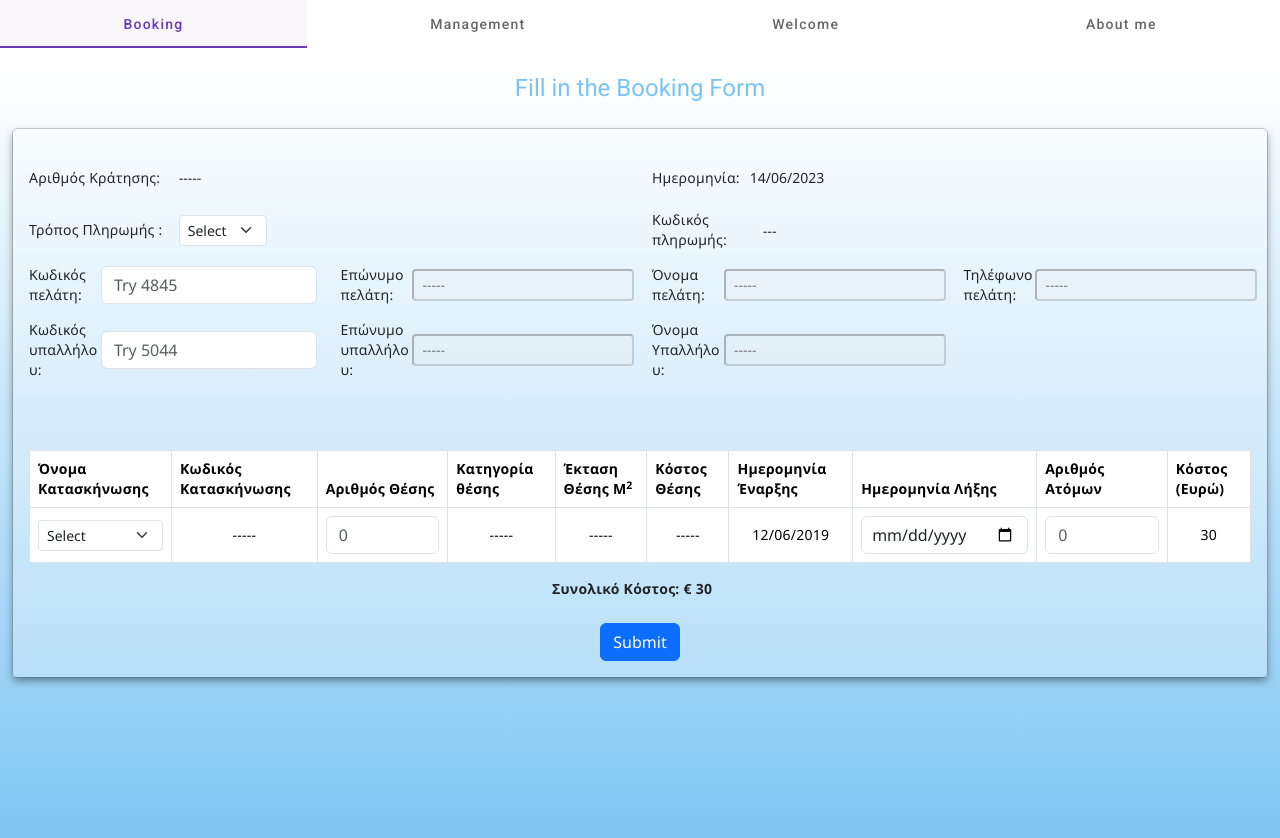
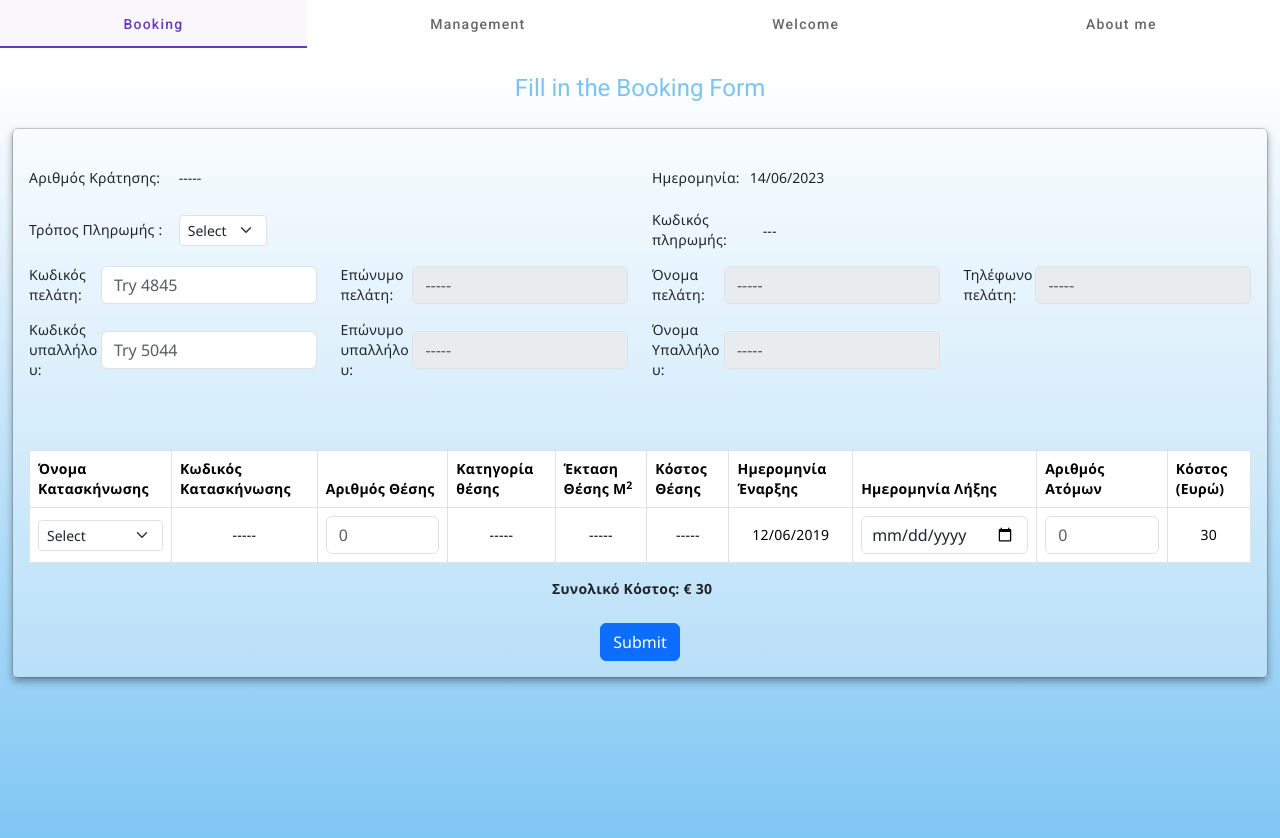
Before and after one commit to KountourisPanagiotis/campings-frontend, an Angular app: page /booking in a window 1280 px wide. Shown: the top 838 px of the page. Built offline with nearby package versions, Linux system fonts and the light colour scheme; no server answers.

Commit message:
bookings html bootstrap fields completed

```diff
--- a/src/app/components/booking/booking.component.html
+++ b/src/app/components/booking/booking.component.html
@@ -51,18 +51,18 @@
             <!-- Eponumo pelati (custSurname)-->
             <div class="col-sm-3 d-flex align-items-center">
               <label for="custSurname" class="mr-2 col-sm-3">Επώνυμο πελάτη:</label>
-              <input type="text" class="form-control-sm" disabled="true" id="name" placeholder="-----">
+              <input type="text" class="form-control" disabled="true" id="name" placeholder="-----">
             </div>
             <!-- Onoma pelati (custName) -->
             <div class="col-sm-3 d-flex align-items-center">
               <label for="custName" class="mr-2 col-sm-3">Όνομα πελάτη:</label>
-              <input type="text" class="form-control-sm" disabled="true" id="custName" placeholder="-----">
+              <input type="text" class="form-control" disabled="true" id="custName" placeholder="-----">
             </div>
 
             <!-- Tilefono (custPhone) -->
             <div class="col-sm-3 d-flex align-items-center">
               <label for="custPhone" class="mr-2 col-sm-3">Τηλέφωνο πελάτη:</label>
-              <input type="text" class="form-control-sm" disabled="true" id="custCode" placeholder="-----">
+              <input type="text" class="form-control" disabled="true" id="custCode" placeholder="-----">
             </div>
           </div>
 
@@ -77,12 +77,12 @@
             <!-- Eponumo upalilou (staffSurname) -->
             <div class="col-sm-3 d-flex align-items-center">
               <label for="staffSurname" class="mr-2 col-sm-3">Επώνυμο υπαλλήλου:</label>
-              <input type="text" class="form-control-sm" disabled="true" id="staffSurname" placeholder="-----">
+              <input type="text" class="form-control" disabled="true" id="staffSurname" placeholder="-----">
             </div>
             <!-- Kodikos Pelati (staffName) -->
             <div class="col-sm-3 d-flex align-items-center">
               <label for="staffName" class="mr-2 col-sm-3">Όνομα Υπαλλήλου:</label>
-              <input type="text" class="form-control-sm" disabled="true" id="staffName" placeholder="-----">
+              <input type="text" class="form-control" disabled="true" id="staffName" placeholder="-----">
             </div>
           </div>
 
```
